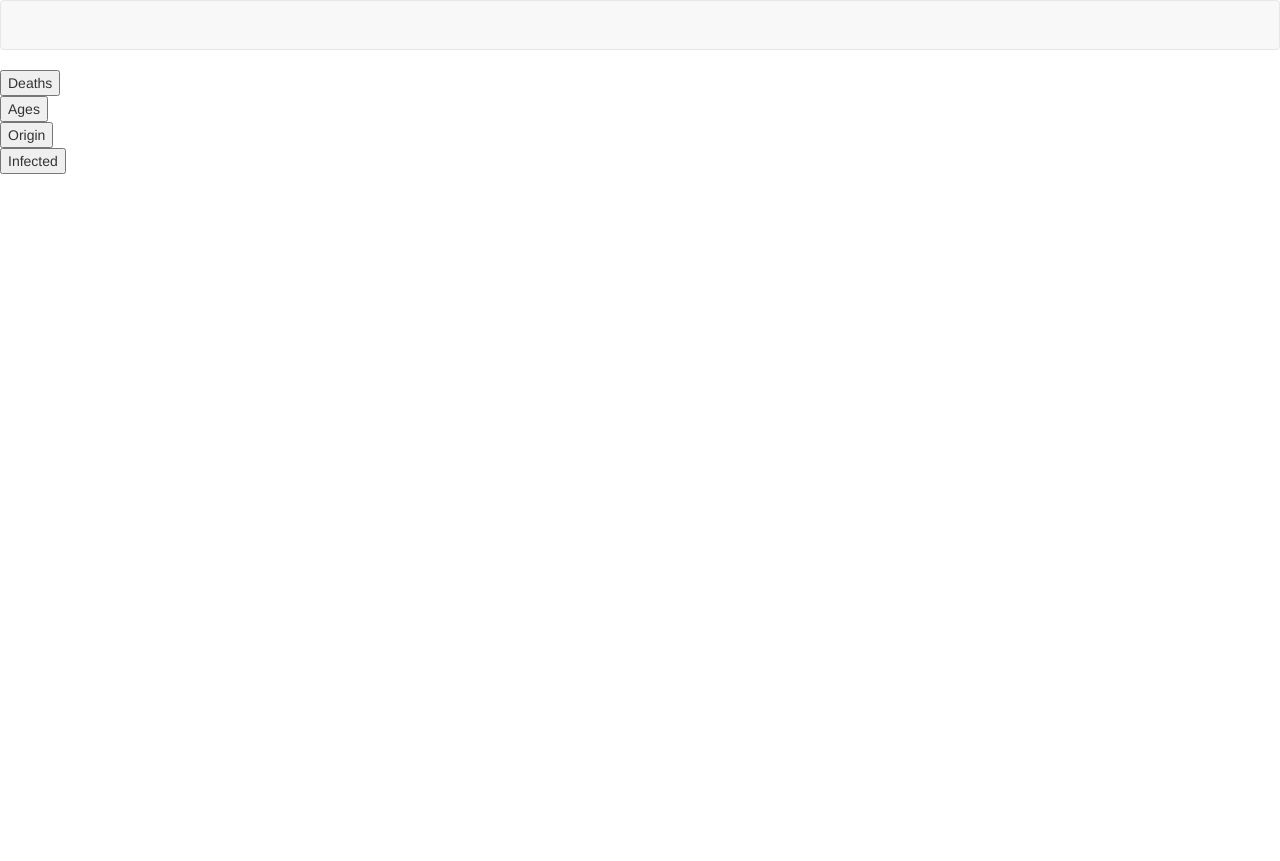
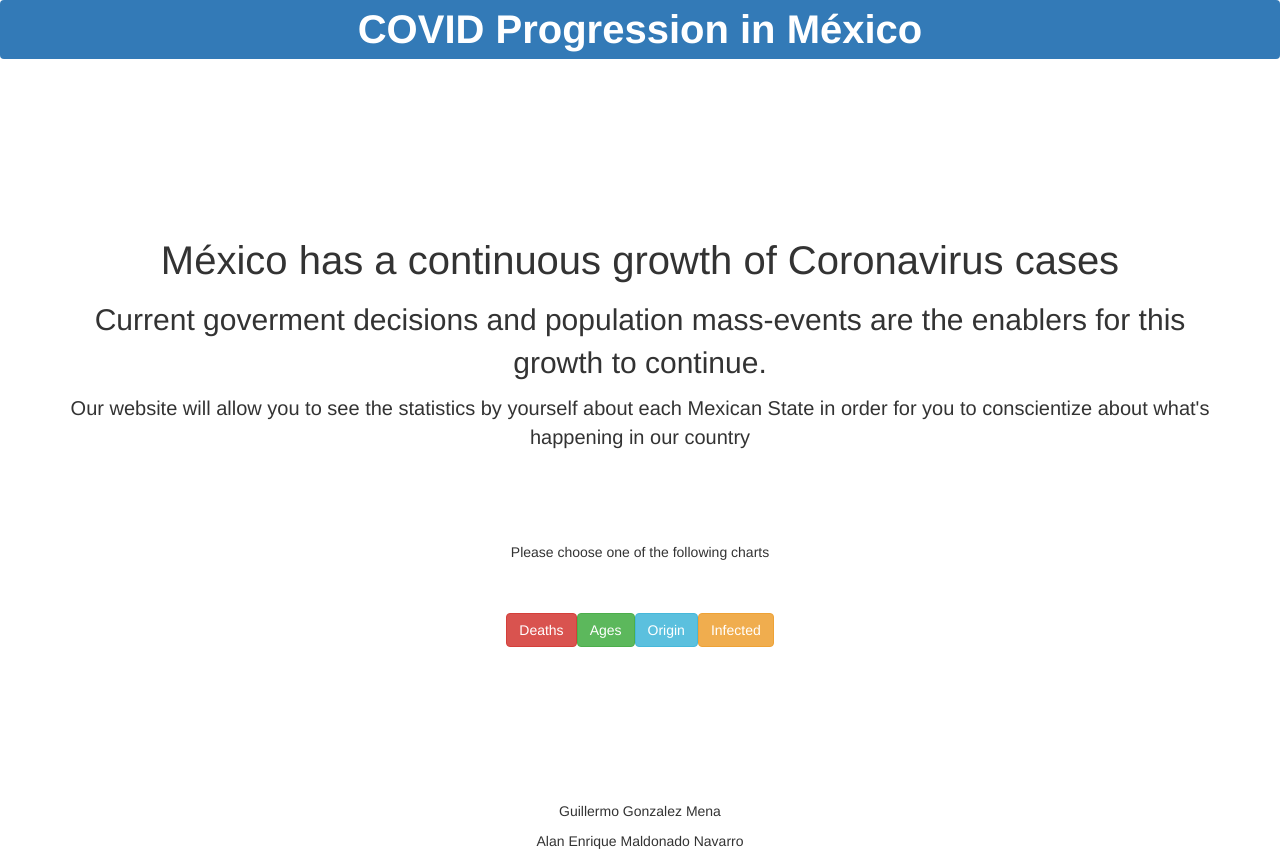
Before and after one commit to n3m/covid-dashboard-server, a plain HTML site: page public/index.html in a window 1280 px wide. Before the commit the page ends 800 px from the top, so only its background shows below. Drawn offline with nearby package versions, Linux system fonts and the light colour scheme.

Commit message:
Content Style

```diff
--- a/public/index.html
+++ b/public/index.html
@@ -1,4 +1,5 @@
 <!DOCTYPE html>
+
 <head>
     <meta charset="utf-8">
     <meta name="description" content="">
@@ -8,24 +9,48 @@
     <!-- Custom CSS -->
     <link rel="stylesheet" href="css/style.css">
 </head>
+
 <body>
-    <nav class="navbar navbar-default">
-        <div class="container">
-
+    <nav class="navbar navbar-dark bg-primary">
+        <div style="display: flex; justify-content: center; align-items: center; height: 100%;">
+            <b style="font-size: 4rem;">COVID Progression in México</b>
         </div>
     </nav>
+    <div class="container">
+        <div style="height: 90vh; display: flex; flex-direction: column; justify-content: center; align-items: center;">
+            <div
+                style="display: flex; justify-content: center; align-items: center; flex-direction: column; text-align: center;">
+                <p style="font-size: 4rem;">México has a continuous growth of Coronavirus cases
+                </p>
+                <p style="font-size: 3rem;">Current goverment decisions and population mass-events are the enablers for
+                    this growth to continue.
+                </p>
+                <p style="font-size: 2rem;">Our website will allow you to see the statistics by yourself about each
+                    Mexican State in order for you to conscientize about what's happening in our country
+                </p>
+            </div>
+            <br>
+            <br>
+            <br>
+            <br>
+            <p>Please choose one of the following charts</p>
+            <hr>
+            <div style="display: flex; justify-content: space-evenly; align-items: center; ">
                 <form action="charts/death.html">
-        <input type="submit" value="Deaths" />
+                    <input type="submit" class="btn btn-danger" value="Deaths" />
                 </form>
                 <form action="charts/age.html">
-        <input type="submit" value="Ages" />
+                    <input type="submit" class="btn btn-success" value="Ages" />
                 </form>
                 <form action="charts/origin.html">
-        <input type="submit" value="Origin" />
+                    <input type="submit" class="btn btn-info" value="Origin" />
                 </form>
                 <form action="charts/infected.html">
-        <input type="submit" value="Infected" />
+                    <input type="submit" class="btn btn-warning" value="Infected" />
                 </form>
+            </div>
+        </div>
+    </div>
     <!-- Bootstrap grid setup -->
     <div class="container">
         <div class="row">
@@ -39,7 +64,10 @@
             </div>
         </div>
     </div>
-
+    <div class="container" style="text-align: center;">
+        <p>Guillermo Gonzalez Mena</p>
+        <p>Alan Enrique Maldonado Navarro</p>
+    </div>
     <!-- External JS libraries -->
     <script src="https://cdn.jsdelivr.net/npm/axios/dist/axios.min.js"></script>
     <script src="js/jquery.min.js"></script>
```
Also changed, not shown: public/charts/age.html (+17 -5 lines), public/charts/death.html (+17 -5 lines), public/charts/infected.html (+17 -5 lines), public/charts/origin.html (+17 -5 lines). Lines whose indentation alone changed are shown as unchanged.
